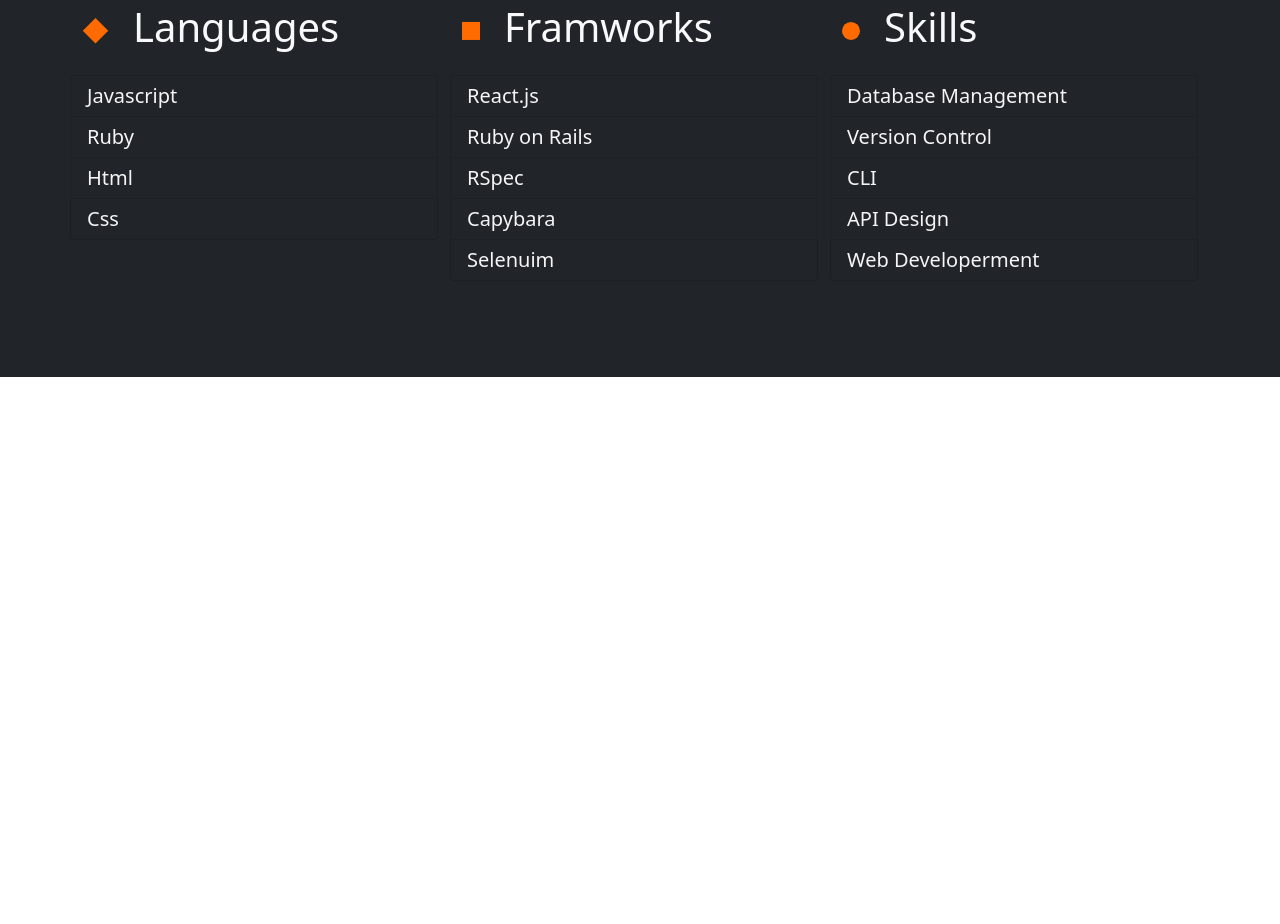
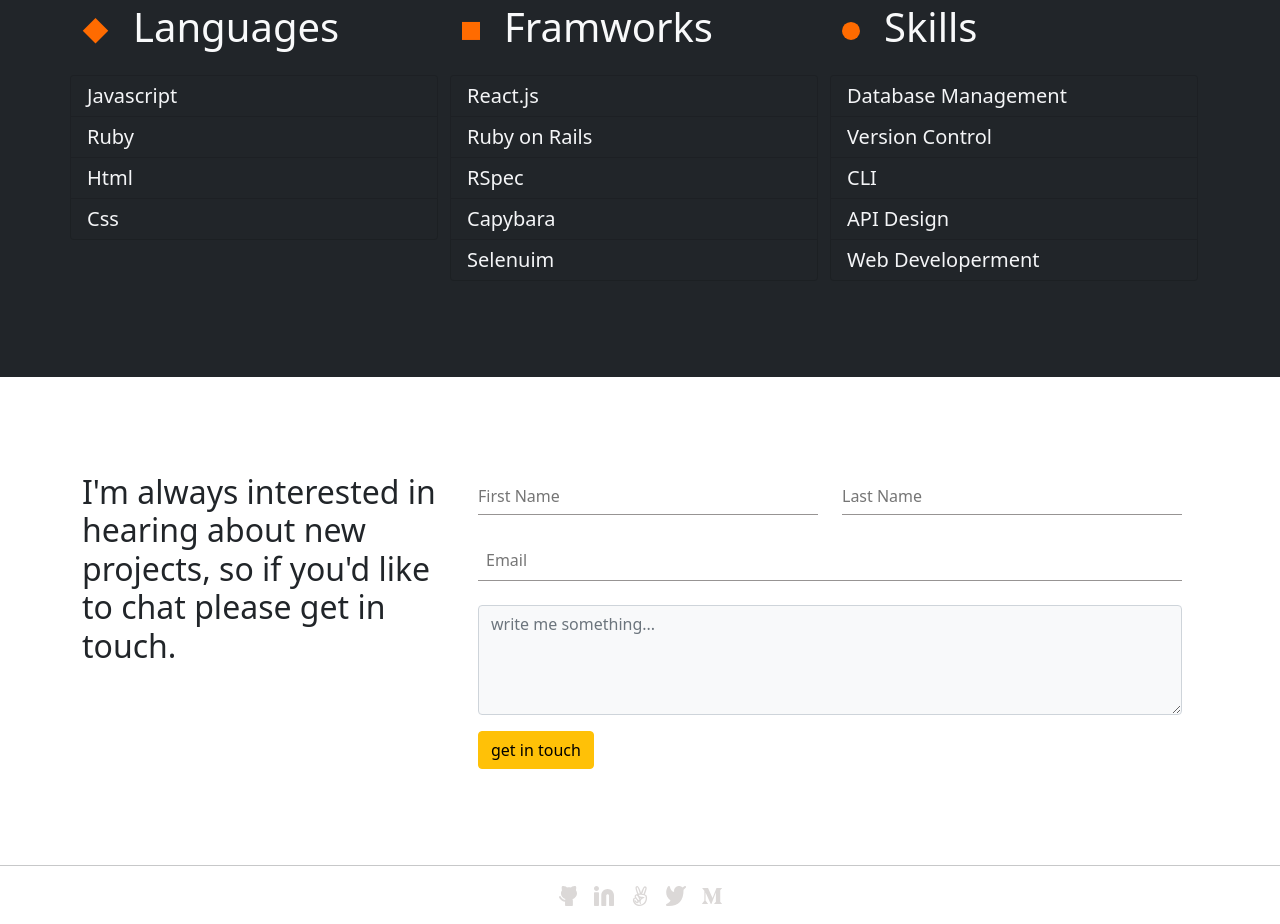
Before and after one commit to tajemouti/Portfolio-with-bootstrap, a website: page index.html in a window 1280 px wide. Shown: the part 3587-4511 px from the top of the page. Before the commit the page ends 3964 px from the top, so only its background shows below. Drawn offline with Linux system fonts and the light colour scheme.

Commit message:
Add a contact section

```diff
--- a/index.html
+++ b/index.html
@@ -273,6 +273,69 @@
         </div>
       </div>
     </section>
+    <section>
+      <div class="container-fluid mt-5 col-lg-12">
+        <div class="container">
+          <div class="row ">
+            <div class="col-lg-4 mt-5">
+              <p class="h2">
+                I'm always interested in hearing about new projects,
+                so if you'd like to chat please get in touch.
+              </p>
+            </div>
+            <div class="col-lg-8 mt-5">
+              <form>
+                <div class="row m-1">
+                  <div class="form-group col-lg-6">
+                    <input type="text" name="username" class="form-control-plaintext inp" placeholder="First Name" required="">
+                  </div>
+                  <div class="form-group col-lg-6">
+                    <input type="text" name="lastname" class="form-control-plaintext inp" placeholder="Last Name" required="">
+                  </div>
+                </div>
+                <div class="row m-1 mt-4">
+                  <div class="form-group  col-lg-12">
+                    <input type="email" name="email" class="form-control-plaintext p-2 inp" placeholder="Email" required="">
+                  </div>
+                </div>
+                <div class="row m-1 mt-4">
+                  <div class="form-group  col-lg-12">
+                    <textarea class="form-control bg-light" rows="4" id="comment" name="textarea" placeholder="write me something..." required=""></textarea>
+                  </div>
+                </div>
+                <div class="col-lg-4 m-3 mb-5">
+                  <button type="submit" class="btn btn-warning">get in touch</button>
+                </div>
+              </form>
+            </div>
+
+          </div>
+
+        </div>
+      </div>
+      <hr class="mt-5">
+    <div class="container d-flex justify-content-center align-items-center">
+      <div class="text-center">
+        <ul class="list-inline">
+          <li class="list-inline-item">
+            <img src="assets/images/IconGitHub.svg">
+          </li>
+          <li class="list-inline-item">
+            <img src="assets/images/Icon Linkedin.svg">
+          </li>
+          <li class="list-inline-item">
+            <img src="assets/images/IconAngelist.svg">
+          </li>
+          <li class="list-inline-item">
+            <img src="assets/images/IconTwitter.svg">
+          </li>
+          <li class="list-inline-item">
+            <img src="assets/images/IconMedium.svg">
+          </li>
+        </ul>
+      </div>
+    </div>
+    </section>
     <script src="./assets/js/bootstrap.min.js"></script>
   </body>
 </html>
```
